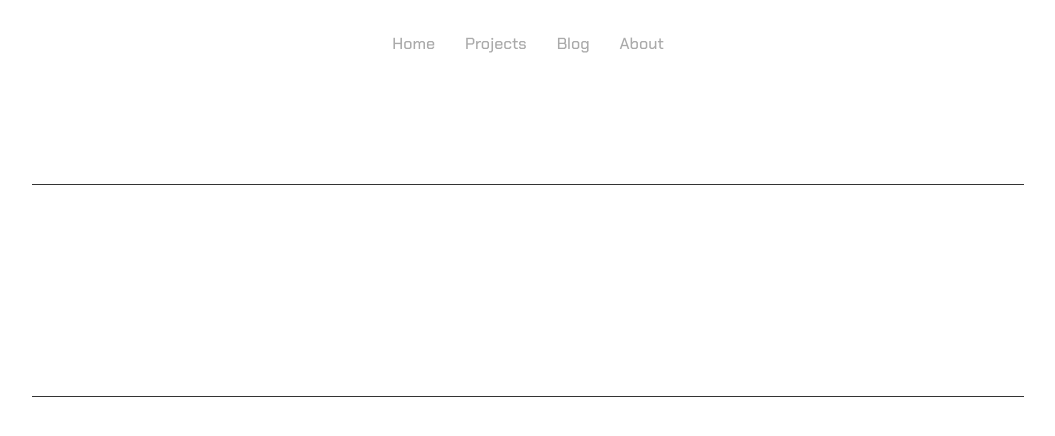
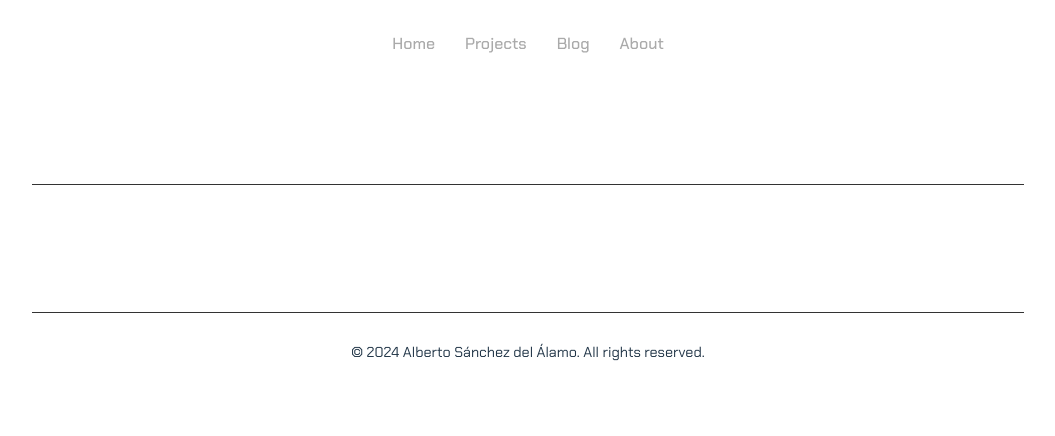
Before and after one commit to albertosanchez14/albertosanchez14.github.io, a React (Vite) app: page /about in a window 1280 px wide. Shown: the top 436 px of the page, without its empty margins (112-1167 px from the left). Built offline with nearby package versions, Linux system fonts and the light colour scheme.

Commit message:
Refactor footer layout and styles; remove headings and adjust flex properties for improved alignment

```diff
--- a/src/App.tsx
+++ b/src/App.tsx
@@ -32,7 +32,6 @@
         <div className="footer-content">
           {/* <!-- Contact Section --> */}
           <div className="contact-info">
-            <h3>Contact</h3>
             <a
               href="https://linkedin.com/in/your-profile"
               target="_blank"
@@ -55,7 +54,6 @@
           </div>
           {/* <!-- Navigation Links --> */}
           <div className="footer-links">
-            <h3>Quick Links</h3>
             <ul>
               <li>
                 <a href="#home">Home</a>
--- a/src/assets/footer.css
+++ b/src/assets/footer.css
@@ -1,15 +1,14 @@
 .site-footer {
-  /* background-color: #1a1a1a; */
-  color: white;
   padding: 2em 1em 1em 1em;
   text-align: center;
 }
 
 .footer-content {
   display: flex;
-  /* justify-content: space-around; */
-  flex-wrap: wrap;
-  gap: 2em;
+  flex-direction: column;
+  align-items: center;
+  gap: 0.8em;
+  padding-top: 1em;
   margin-bottom: 1em;
   border-top: 1px solid #333;
 }
@@ -17,7 +16,7 @@
 .contact-info,
 .footer-links {
   display: flex;
-  flex-direction: column;
+  flex-direction: row;
   align-items: center;
 }
 
@@ -45,6 +44,8 @@
 }
 
 .footer-links ul {
+  display: flex;
+  flex-direction: row;
   list-style: none;
   padding: 0px;
   margin: 0px;
```
